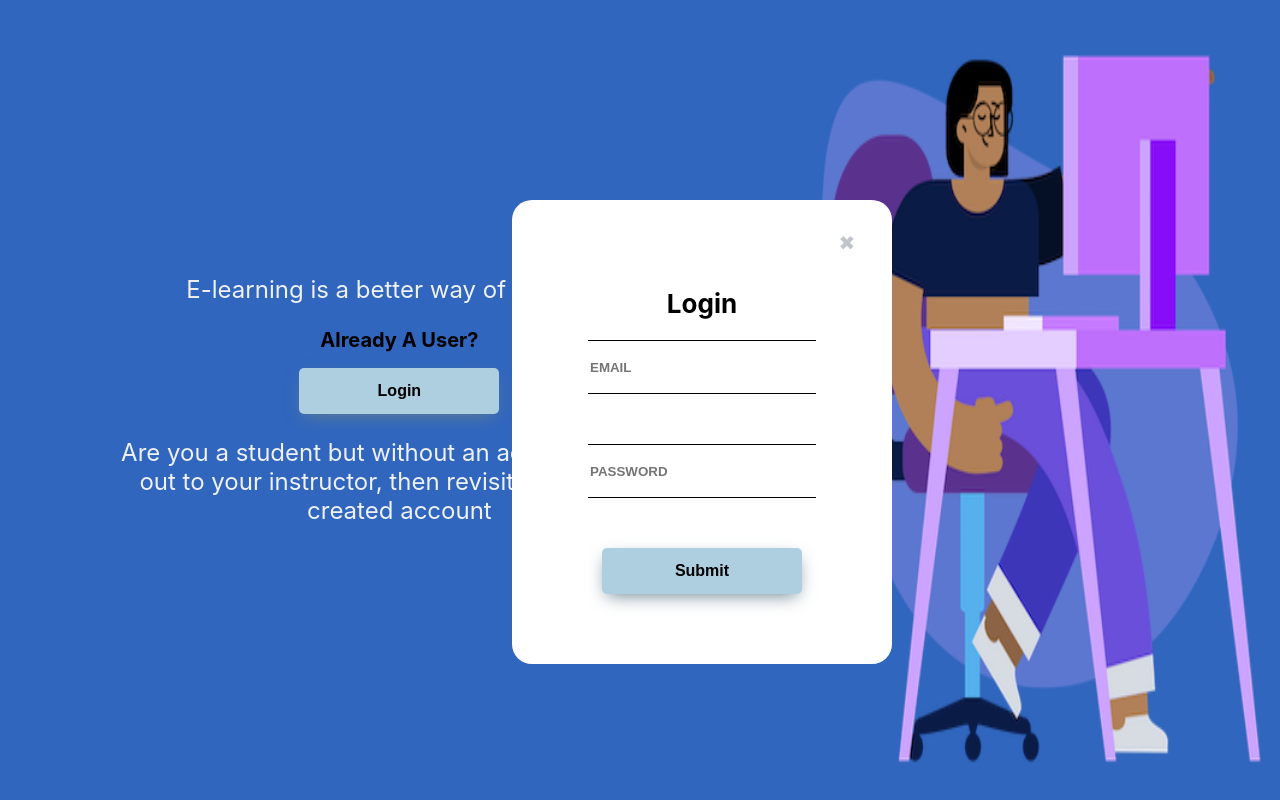
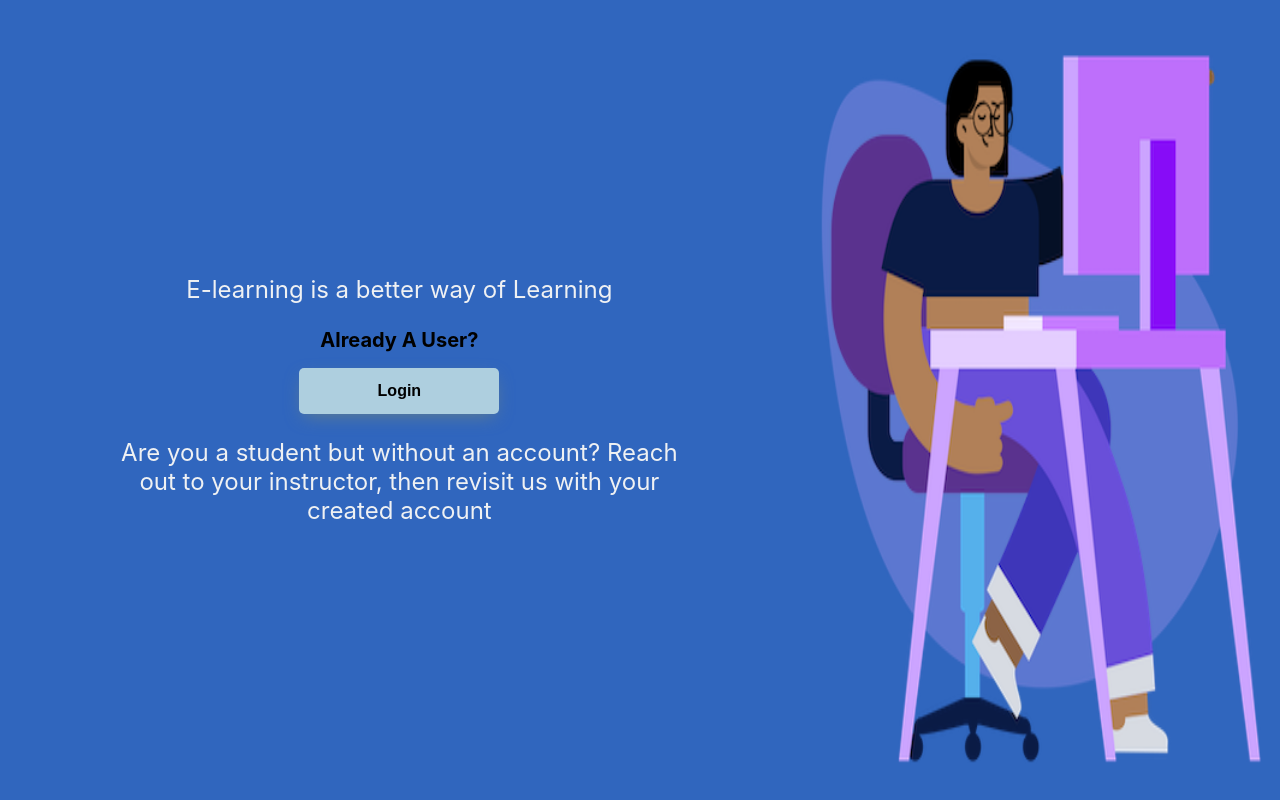
Before and after one commit to mohammadammash/e-learning_website, a React (Create React App) app in the folder frontend/: page / in a window 1280 px wide. Built offline with nearby package versions, Linux system fonts and the light colour scheme.

Commit message:
frontend/src/pages/landing/Landing.jsx: Creating a State to show Hide login popup

```diff
--- a/frontend/src/pages/landing/Landing.jsx
+++ b/frontend/src/pages/landing/Landing.jsx
@@ -1,19 +1,26 @@
 import "./landing.css";
 import img from "../../assets/Happy Bunch - Desk.png";
+import { useState } from "react";
 //Components
 import Button from "../../components/Button";
 import Popup from "../../components/Popup";
 
+
 export default function Landing() {
+    const [hidden, setHidden] = useState(true);
+
+    const toggleHide = () => {
+      setHidden(hidden=>!hidden);
+    };
+
   return (
     <>
       <div className="main-landing">
-
         <section className="left-section">
           <div className="content">
             <p className="top-text">E-learning is a better way of Learning</p>
             <div className="middle">
-              <Button label={"Already A User?"} text={"Login"} />
+              <Button label={"Already A User?"} text={"Login"} toggleHide={toggleHide}/>
             </div>
             <p className="bottom-text">Are you a student but without an account? Reach out to your instructor, then revisit us with your created account</p>
           </div>
@@ -24,7 +31,7 @@ export default function Landing() {
         </section>
       </div>
 
-      <Popup modal_type={'login'}/>
+      <Popup modal_type={"login"} hidden={hidden} toggleHide={toggleHide}/>
     </>
   );
 }
```
